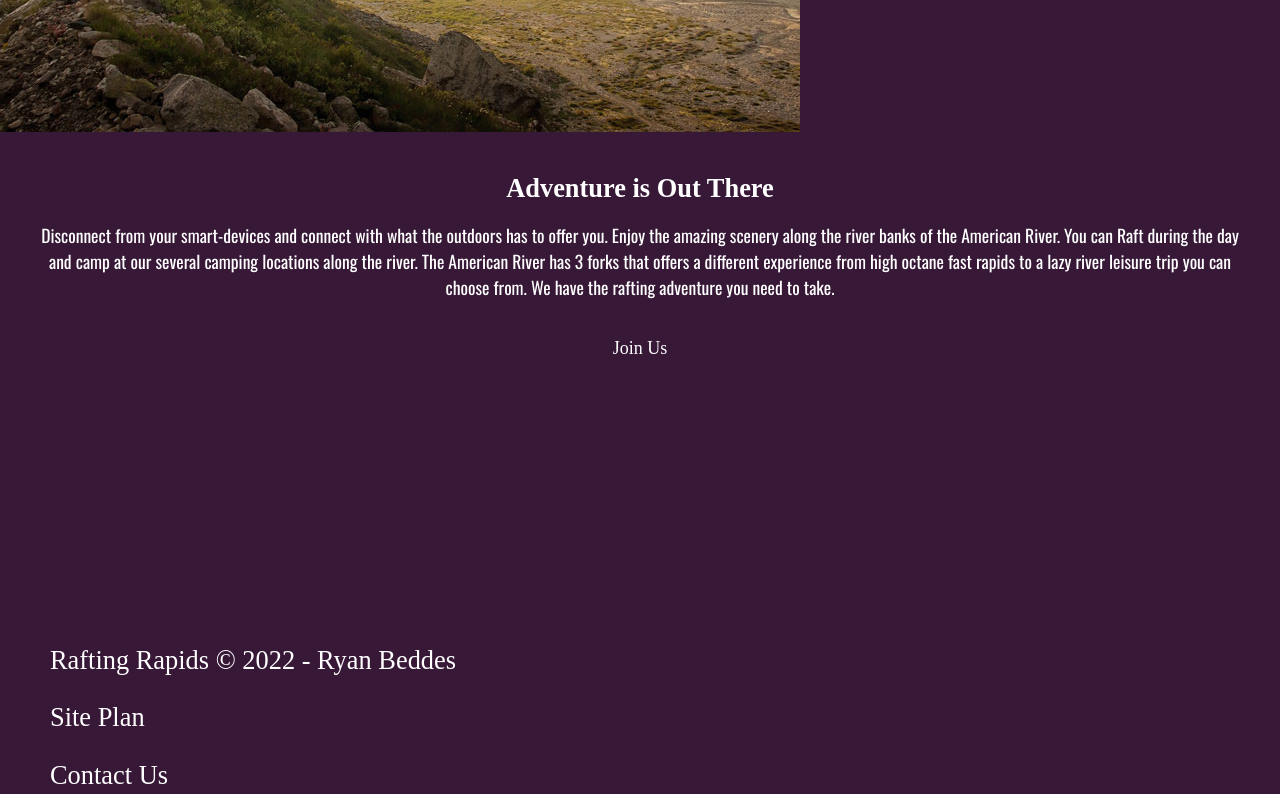
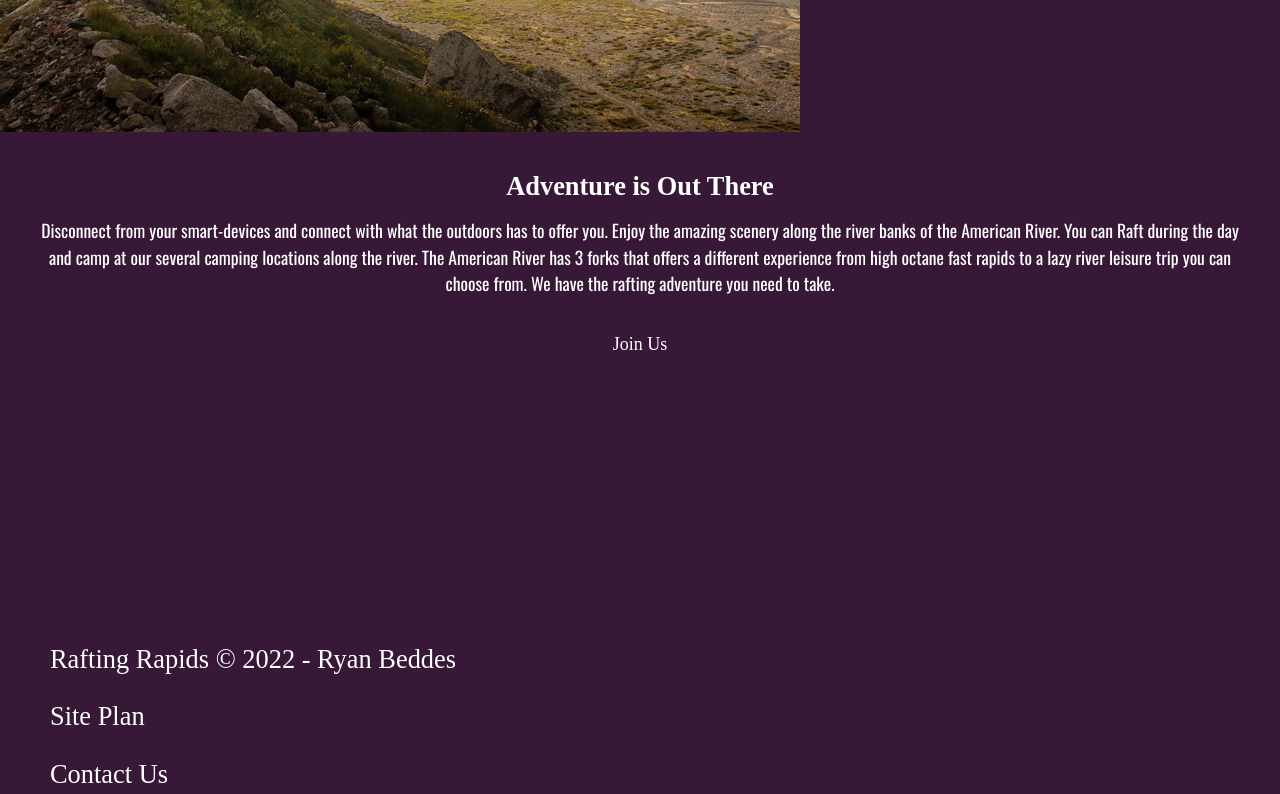
Before and after one commit to bigbeddes/wdd130, a plain HTML site: page wwr/index.html in a window 1280 px wide. Shown: the part 4560-5354 px from the top of the page. Drawn offline with nearby package versions, Linux system fonts and the light colour scheme; a web font is replaced by a local one.

Commit message:
1 error fixed in css

```diff
--- a/wwr/styles/style.css
+++ b/wwr/styles/style.css
@@ -109,7 +109,7 @@ h2{
     background-color: #371837;
     font-family: Oswald, Ubuntu, sans-serif;
     font-size: .8em;
-    line-height: 1.5 em;
+    line-height: 1.5em;
     padding: 35px;
 }
 .msg h2{
```
